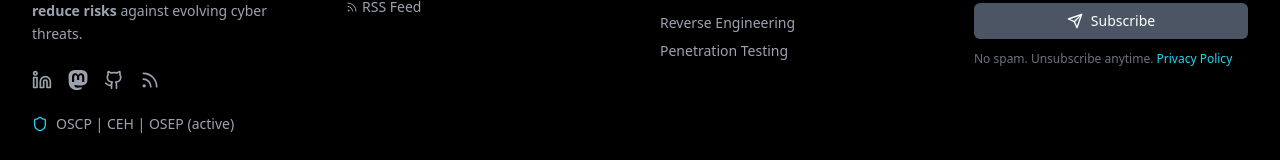
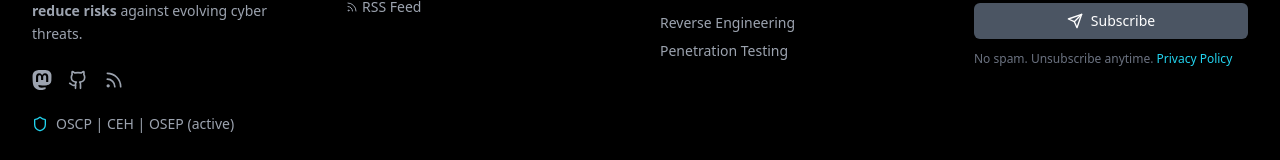
Before and after one commit to 0xi6r/0xi6r.github.io, a React (Vite) app in the folder project/: page /about in a window 1280 px wide. Shown: the part 1610-1770 px from the top of the page. Built offline with nearby package versions, Linux system fonts and the light colour scheme.

Commit message:
Update Footer.tsx
removing unnecessary components

```diff
--- a/project/src/components/Footer.tsx
+++ b/project/src/components/Footer.tsx
@@ -70,13 +70,6 @@ const Footer = () => {
 
             {/* Social Links - Consistent Icons */}
             <div className="flex space-x-4 mb-6">
-              <a
-                href="https://linkedin.com/in/isaacogina"
-                className="text-gray-400 hover:text-cyan-400 transition-colors"
-                aria-label="LinkedIn"
-              >
-                <Linkedin className="w-5 h-5" />
-              </a>
               <a
                 href="https://infosec.exchange/@0x_i6r"
                 className="text-gray-400 hover:text-cyan-400 transition-colors"
```
